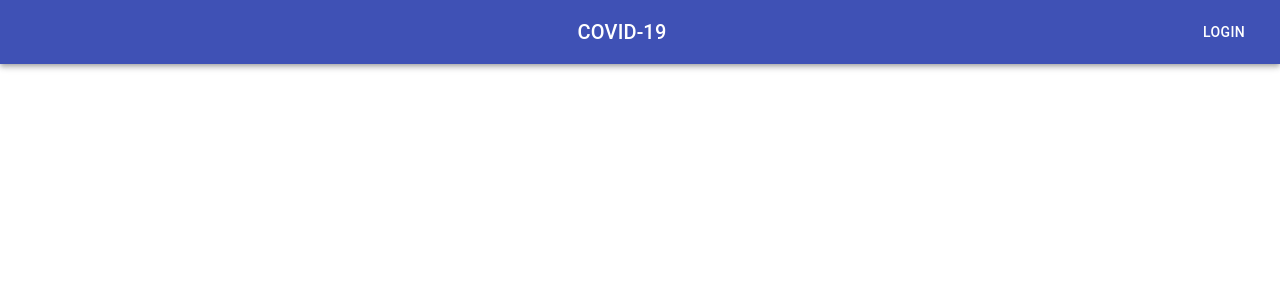
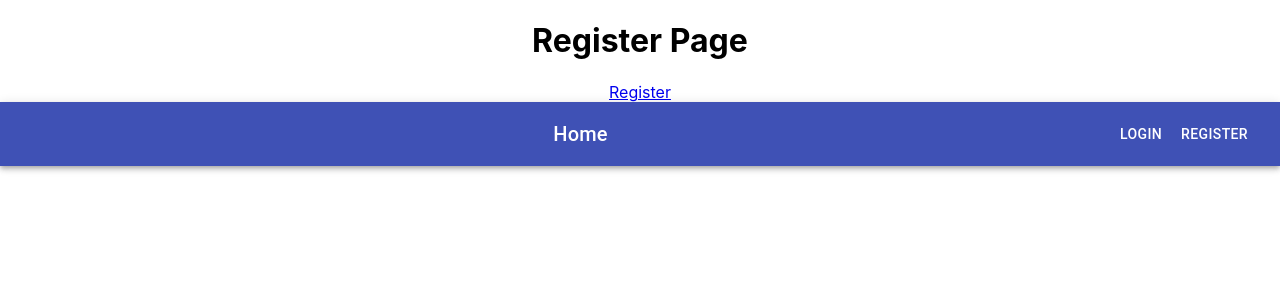
Before and after one commit to ris3abh/frontend-covid-19, a React (Create React App) app: page /register in a window 1280 px wide. Shown: the top 300 px of the page. Built offline with nearby package versions, Linux system fonts and the light colour scheme.

Commit message:
react router dom added

```diff
--- a/package.json
+++ b/package.json
@@ -11,6 +11,7 @@
     "react": "^18.2.0",
     "react-bootstrap": "^2.7.0",
     "react-dom": "^18.2.0",
+    "react-router-dom": "^6.6.2",
     "react-scripts": "5.0.1",
     "web-vitals": "^3.1.1"
   },
--- a/src/App.js
+++ b/src/App.js
@@ -1,9 +1,18 @@
 import './App.css';
 import NavBar from './components/NavBar';
+import {Route, Routes} from 'react-router-dom';
+import HomePage from './pages/HomePage';
+import LoginPage from './pages/LoginPage';
+import RegisterPage from './pages/RegisterPage';
 
 function App() {
   return (
     <div className="App">
+      <Routes>
+        <Route path="/" element={<HomePage />} />
+        <Route path="/login" element={<LoginPage />} />
+        <Route path="/register" element={<RegisterPage />} />
+      </Routes>
       <NavBar />
     </div>
   );
--- a/src/components/NavBar.js
+++ b/src/components/NavBar.js
@@ -7,6 +7,7 @@ import Toolbar from '@material-ui/core/Toolbar';
 import Typography from '@material-ui/core/Typography';
 import Button from '@material-ui/core/Button';
 import IconButton from '@material-ui/core/IconButton';
+import { Link } from 'react-router-dom';
 
 
 const useStyles = makeStyles((theme) => ({
@@ -31,9 +32,10 @@ export default function NavBar() {
                     <IconButton edge="start" className={classes.menuButton} color="inherit" aria-label="menu">
                     </IconButton>
                     <Typography variant="h6" className={classes.title}>
-                        COVID-19
+                        <Link to="/" style={{ textDecoration: 'none', color: 'white' }}>Home</Link>
                     </Typography>
-                    <Button color="inherit">Login</Button>
+                    <Button color="inherit"><Link to="/login" style={{ textDecoration: 'none', color: 'white' }}>Login</Link></Button>
+                    <Button color="inherit"><Link to="/register" style={{ textDecoration: 'none', color: 'white' }}>Register</Link></Button>
                 </Toolbar>
             </AppBar>
 
--- a/src/index.js
+++ b/src/index.js
@@ -3,15 +3,15 @@ import ReactDOM from 'react-dom/client';
 import './index.css';
 import App from './App';
 import reportWebVitals from './reportWebVitals';
+import { BrowserRouter } from 'react-router-dom';
 
 const root = ReactDOM.createRoot(document.getElementById('root'));
 root.render(
   <React.StrictMode>
-    <App />
+    <BrowserRouter>
+      <App />
+    </BrowserRouter>
   </React.StrictMode>
 );
 
-// If you want to start measuring performance in your app, pass a function
-// to log results (for example: reportWebVitals(console.log))
-// or send to an analytics endpoint. Learn more: https://bit.ly/CRA-vitals
 reportWebVitals();
--- /dev/null
+++ b/src/pages/HomePage.js
@@ -0,0 +1,17 @@
+//create a home page with a link to the login page
+//
+
+import React, { Component } from 'react';
+import { Link } from 'react-router-dom';
+
+class HomePage extends Component {
+    render() {
+        return (
+        <div>
+            <h1>Home Page</h1>
+        </div>
+        );
+    }
+    }
+
+export default HomePage;
--- /dev/null
+++ b/src/pages/LoginPage.js
@@ -0,0 +1,17 @@
+//create a login page
+
+import React, { Component } from 'react';
+import { Link } from 'react-router-dom';
+
+class LoginPage extends Component {
+    render() {
+        return (
+        <div>
+            <h1>Login Page</h1>
+            <Link to="/login">login</Link>
+        </div>
+        );
+    }
+    }
+
+export default LoginPage;
--- /dev/null
+++ b/src/pages/RegisterPage.js
@@ -0,0 +1,15 @@
+import React, { Component } from 'react';
+import { Link } from 'react-router-dom';
+
+class RegisterPage extends Component {
+    render() {
+        return (
+        <div>
+            <h1>Register Page</h1>
+            <Link to="/register">Register</Link>
+        </div>
+        );
+    }
+    }
+
+export default RegisterPage;
```
Also changed, not shown: 1 other file (tests, documents, lock files or other folders).
